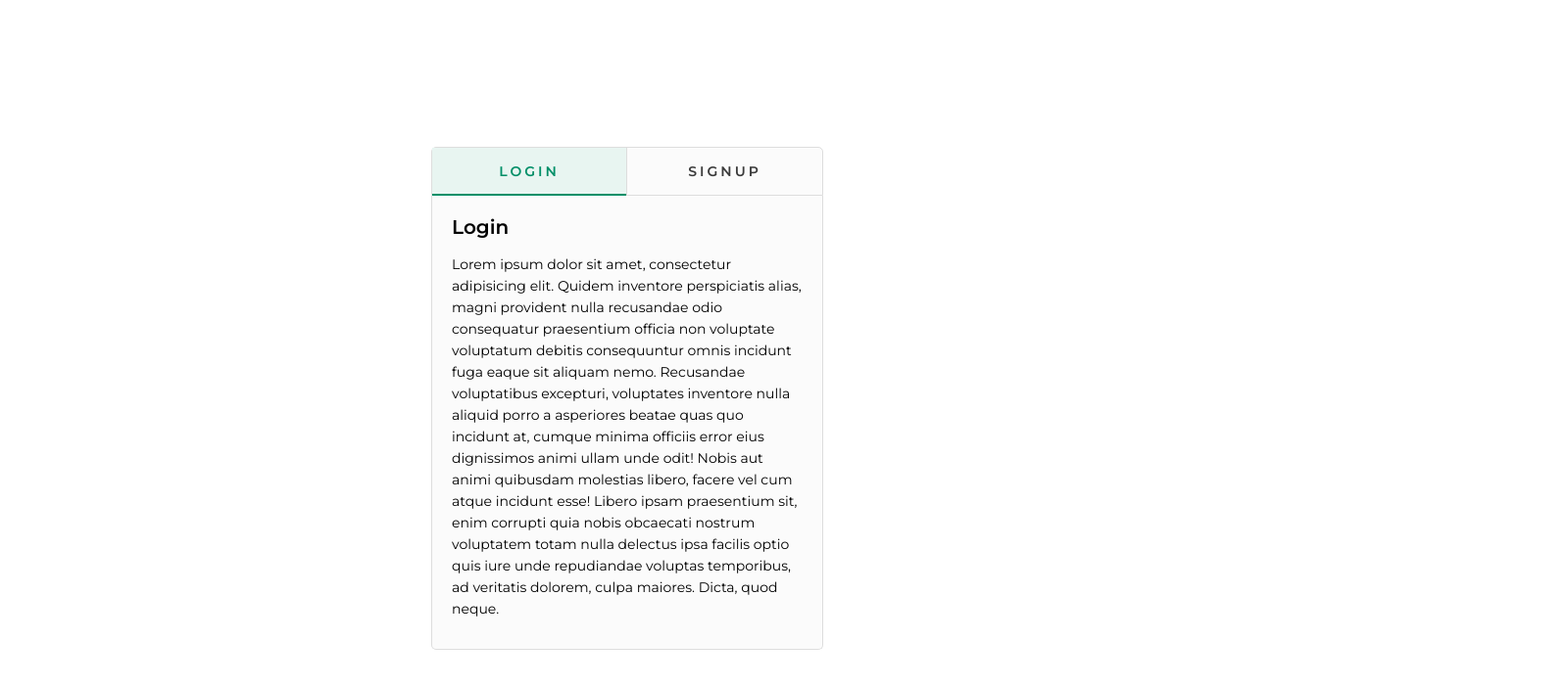
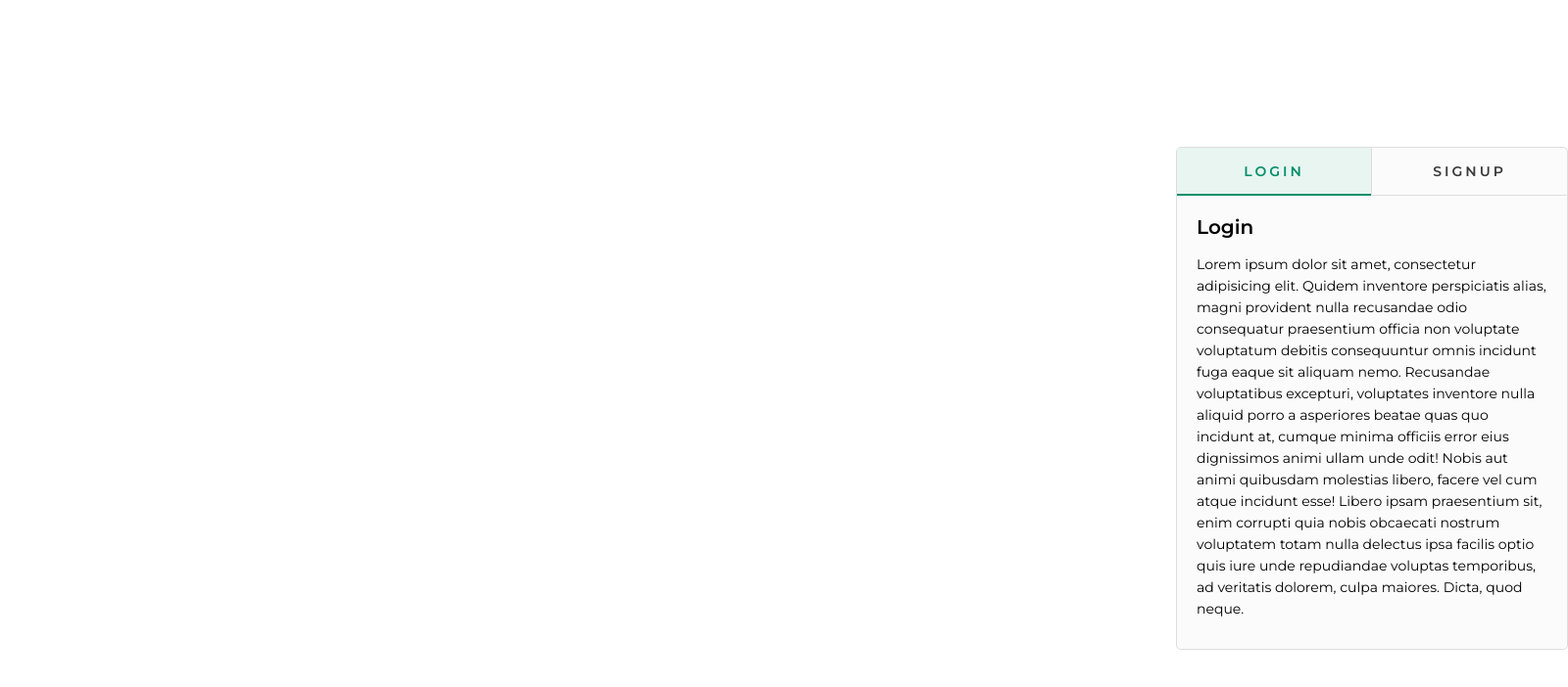
Before and after one commit to NotManigandan/Badmiton-Application, a plain HTML site: page player/login-signup.html in a window 1280 px wide. Shown: the whole page at 98% size, 1600 px wide, since content can reach past the window. Drawn offline with nearby package versions, Linux system fonts and the light colour scheme.

Commit message:
Update login-signup.css

```diff
--- a/css/login-signup.css
+++ b/css/login-signup.css
@@ -10,7 +10,7 @@
 
 .login-signup {
     width: 400px;
-    margin: 150px auto;
+    margin: 150px 1200px;
 }
 
 .tabs ul {
```
